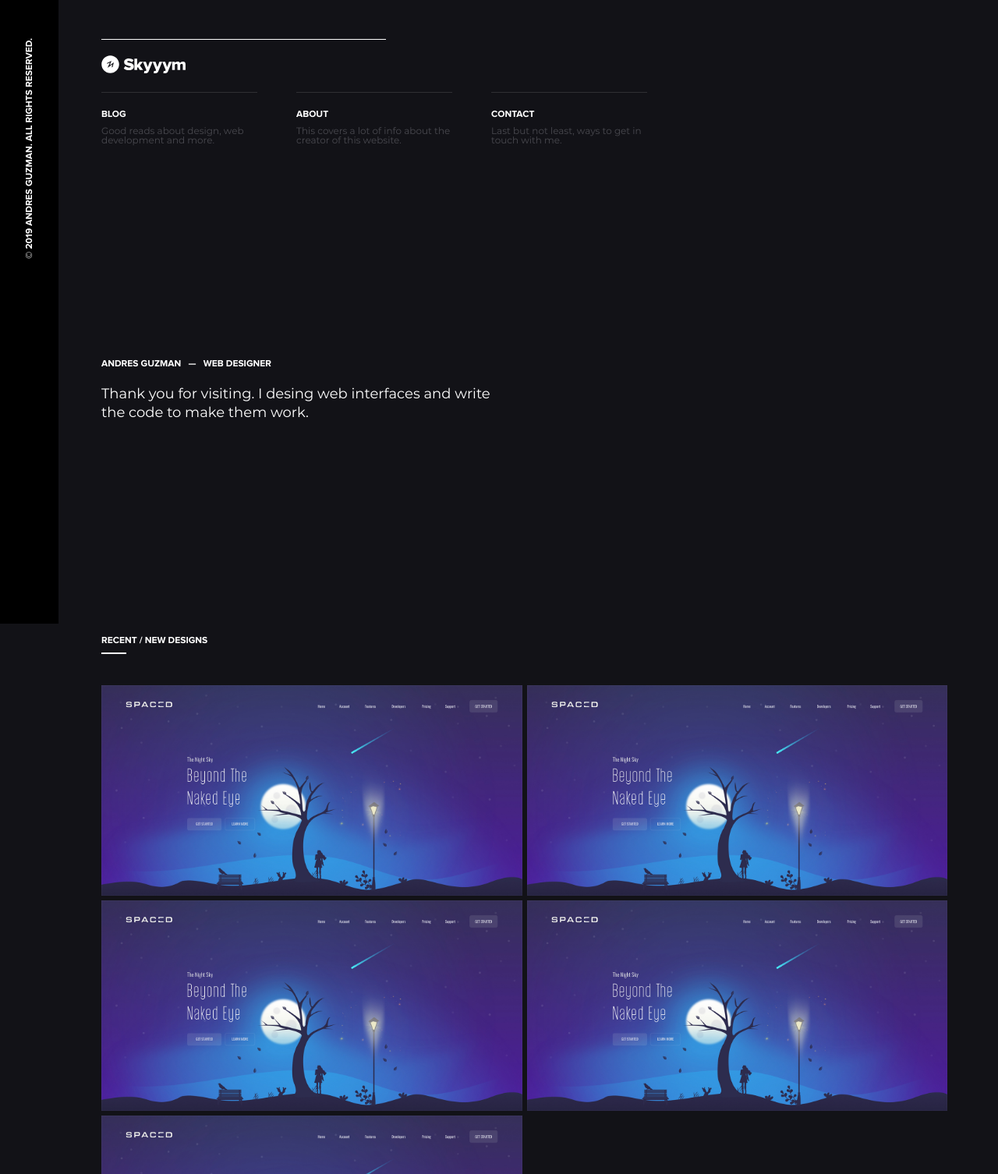
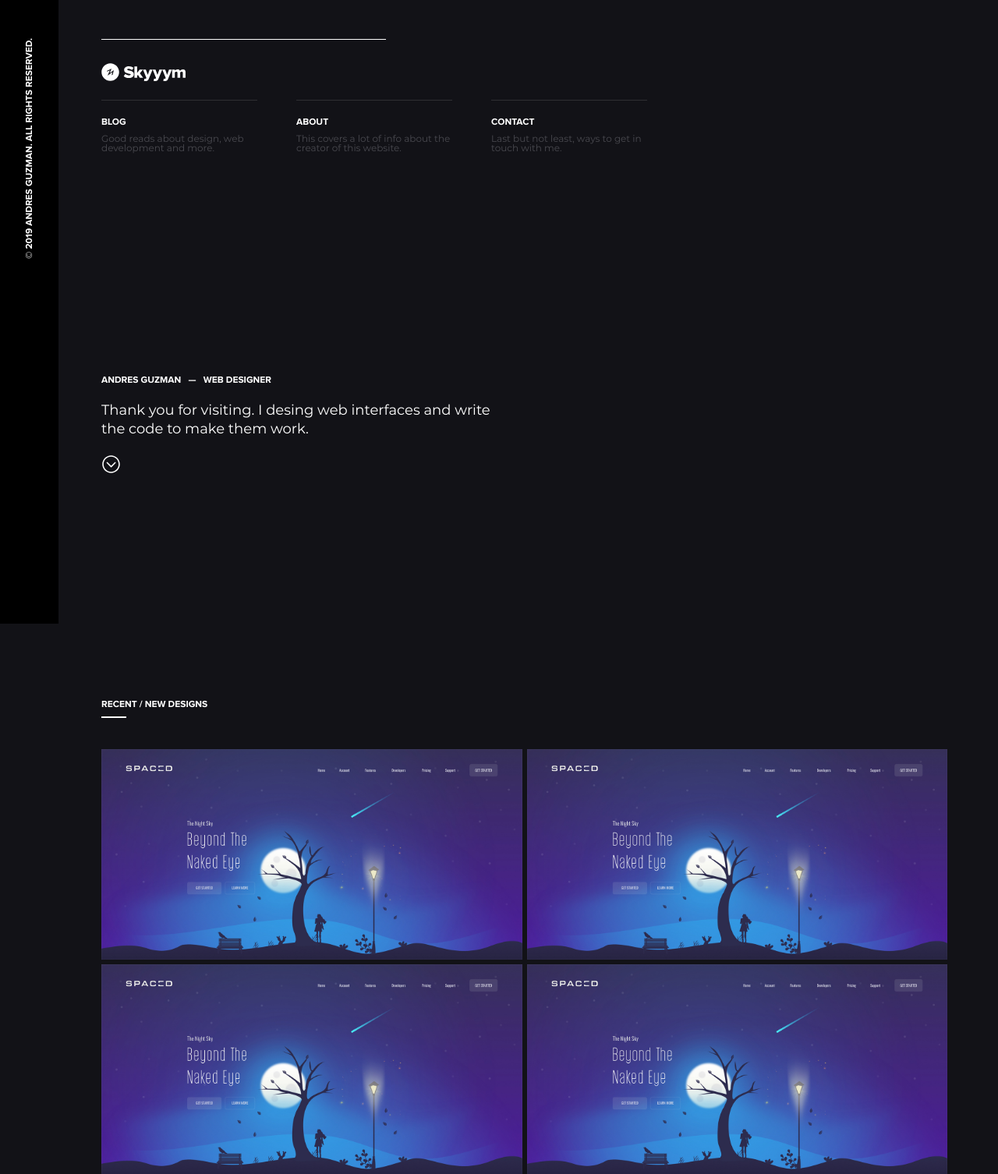
Before and after one commit to andres-guzman/skyyym.com, a PHP site: page / in a window 1280 px wide. Shown: the top 1506 px of the page at 78% size. Run offline with PHP 8.4, Linux system fonts and the light colour scheme.

Commit message:
down arrow added

```diff
--- a/css/skyyym.css
+++ b/css/skyyym.css
@@ -158,7 +158,7 @@ nav {
     width: 365px;
     display: block;
     border-top: 1px solid #2f2f33;
-    padding-top: 20px;
+    padding-top: 30px;
 }
 
 #nav-logo > svg {
@@ -195,7 +195,7 @@ nav {
 	background: #ffffff;
 	height: 1px;
 	transition-property: right;
-	transition-duration: 0.5s;
+	transition-duration: 0.45s;
 	transition-timing-function: cubic-bezier(.46,.03,.52,.96);
 }
 
@@ -236,7 +236,7 @@ nav {
 
 #intro {
     display: flex;
-    min-height: 76vh;
+    min-height: 85vh;
     flex-direction: column;
     justify-content: center;
     transition: all .55s ease 0s;
@@ -253,7 +253,16 @@ nav {
     color: #ffffff;
     font: 18px/24px "Montserrat", Arial, Helvetica, sans-serif;
     max-width: 502px;
-    margin: 0;
+    margin: 0 0 20px 0;
+}
+
+#intro-go-down {
+    width: 25px;
+    display: block;
+}
+
+.arrow-down {
+    fill: #ffffff;;
 }
 
 /* projects gallery
@@ -448,6 +457,8 @@ footer a:hover {
 
     #intro p {
         max-width: 100%;
+        font-size: 14px;
+        line-height: 18px;
     }
 
     #projects-holder li {
--- a/index.html
+++ b/index.html
@@ -62,9 +62,20 @@
                     <section id="intro">
                         <h1>Andres guzman &nbsp; — &nbsp; Web Designer</h1>
                         <p>Thank you for visiting. I desing web interfaces and write the code to make them work.</p>
+                        <a id="intro-go-down" href="#intro-projects">
+                            <svg version="1.1" id="arrow-down-layer" xmlns="http://www.w3.org/2000/svg" xmlns:xlink="http://www.w3.org/1999/xlink" x="0px" y="0px" viewBox="0 0 129 129" style="enable-background:new 0 0 129 129;" xml:space="preserve">
+                                <g>
+                                    <g>
+                                        <path class="arrow-down" d="M6.4,64.5c0,32,26,58.1,58.1,58.1s58.1-26.1,58.1-58.1S96.5,6.4,64.5,6.4S6.4,32.5,6.4,64.5z M114.4,64.5 c0,27.5-22.4,49.9-49.9,49.9S14.6,92,14.6,64.5S37,14.6,64.5,14.6S114.4,37,114.4,64.5z" />
+                                        <path class="arrow-down" d="M35.5,51.1c-0.8,0.8-1.2,1.8-1.2,2.9c0,1,0.4,2.1,1.2,2.9l26.4,26.4c0.8,0.8,1.8,1.2,2.9,1.2s2.1-0.4,2.9-1.2 l26.4-26.4c1.6-1.6,1.6-4.2,0-5.8s-4.2-1.6-5.8,0L64.8,74.6L41.3,51.1C39.7,49.5,37.1,49.5,35.5,51.1z" />
+                                    </g>
+                                </g>
+                            </svg>
+                        </a>
                     </section>
 
                     <section id="projects">
+                        <a id="intro-projects"></a>
                         <h1>Recent / New designs</h1>
 
                         <ul id="projects-holder">
```
